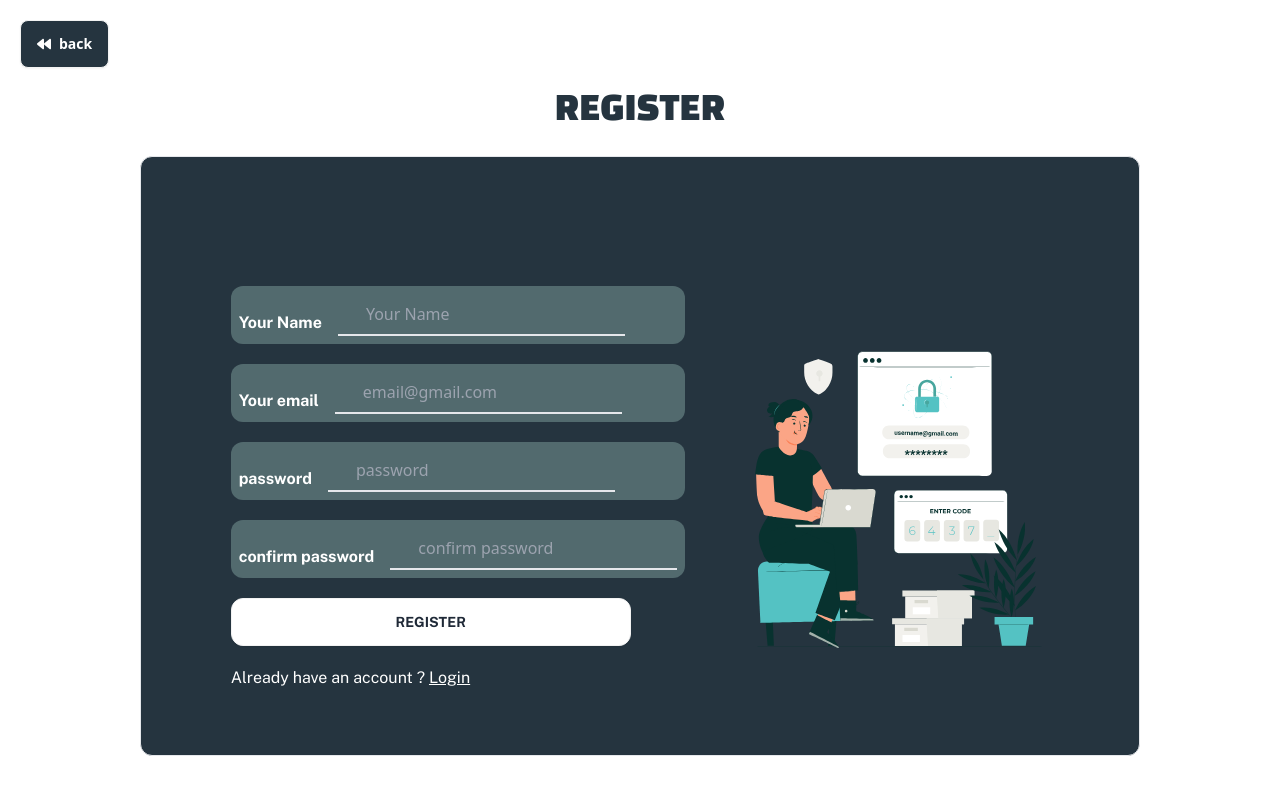
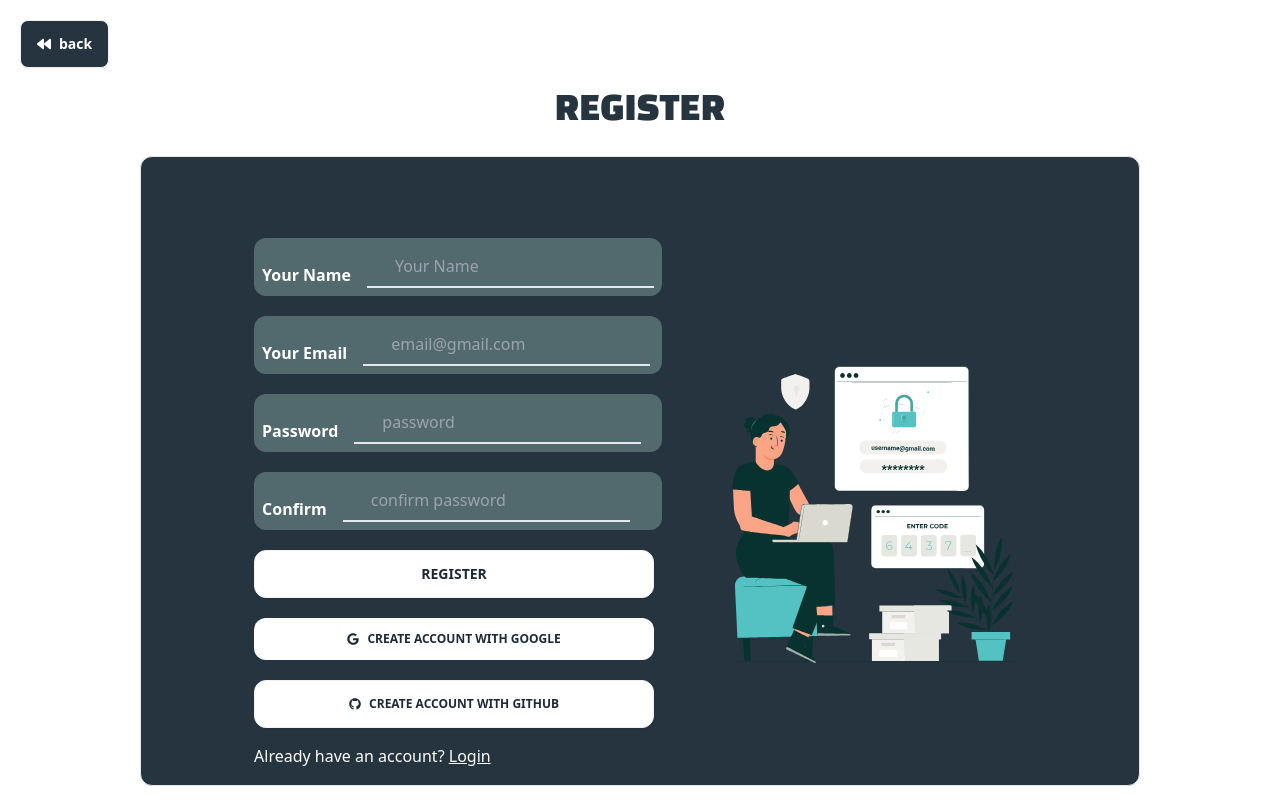
Before and after one commit to osmanratib/travelora-client, a React (Vite) app: page /register in a window 1280 px wide. Built offline with nearby package versions, Linux system fonts and the light colour scheme; no server answers.

Commit message:
complete traveloraClient design for UI

```diff
--- a/src/Pages/MyList/MyList.jsx
+++ b/src/Pages/MyList/MyList.jsx
@@ -8,14 +8,24 @@ import { Link } from "react-router-dom";
 const MyList = () => {
   const { user } = useContext(AuthContext);
   const [places, setPlaces] = useState([]);
+  const [loading, setLoading] = useState(!!user);
+  const [deletingId, setDeletingId] = useState(null);
 
   useEffect(() => {
-  if (user?.email) {
-   fetch(`http://localhost:5000/myPLaces?email=${user.email}`)
+    if (!user?.email) return;
+
+    setLoading(true);
+
+    fetch(`http://localhost:5000/myPlaces?email=${user.email}`)
       .then((res) => res.json())
-    .then((data) => setPlaces(data))
-    .catch((err) => console.error(err));
-  }
+      .then((data) => {
+        setPlaces(data);
+        setLoading(false);
+      })
+      .catch((err) => {
+        console.error(err);
+        setLoading(false);
+      });
   }, [user]);
 
   const handleDelete = (id) => {
@@ -27,27 +37,58 @@ const MyList = () => {
       confirmButtonText: "Yes, delete it!",
     }).then((result) => {
       if (result.isConfirmed) {
+        setDeletingId(id);
+
         fetch(`http://localhost:5000/places/${id}`, {
           method: "DELETE",
         })
           .then((res) => res.json())
           .then((data) => {
+            setDeletingId(null);
+
             if (data.deletedCount > 0) {
-       Swal.fire("Deleted!", "Your tourist spot has been deleted.", "success");
-       const filterSpots = places.filter((place) => place._id !== id);
-       setPlaces(filterSpots);
+              Swal.fire(
+                "Deleted!",
+                "Your tourist spot has been deleted.",
+                "success"
+              );
+
+              setPlaces((prev) =>
+                prev.filter((place) => place._id !== id)
+              );
             }
+          })
+          .catch((err) => {
+            console.error(err);
+            setDeletingId(null);
           });
       }
     });
   };
 
+  if (!user) {
+    return (
+      <div className="text-center mt-20 text-gray-500">
+        Please login to see your tourist spots.
+      </div>
+    );
+  }
 
+  if (loading) {
+    return (
+      <div className="flex justify-center items-center h-screen">
+        <span className="loading loading-spinner loading-lg text-primary"></span>
+      </div>
+    );
+  }
 
   return (
-  <div className="p-5 max-w-[1200px] mx-auto h-screen">
-     <h1 className='text-center  text-primary-0 font-changaOne text-[30px] m-5' >My tourist Spot</h1>
-   <table className="w-full  table-auto border-collapse border border-gray-500 text-center">
+    <div className="p-5 max-w-[1200px] mx-auto min-h-screen">
+      <h1 className="text-center text-primary-0 font-changaOne text-[30px] m-5">
+        My Tourist Spot
+      </h1>
+
+      <table className="w-full table-auto border-collapse border border-gray-500 text-center">
         <thead>
           <tr className="bg-gray-700 text-white">
             <th className="border px-4 py-2">Image</th>
@@ -57,31 +98,47 @@ const MyList = () => {
             <th className="border px-4 py-2">Actions</th>
           </tr>
         </thead>
+
         <tbody>
           {places.map((place) => (
             <tr key={place._id} className="hover:bg-gray-200">
               <td className="border px-4 py-2">
-        <img src={place.image} alt={place.touristSpotName} className="w-20 h-20 object-cover mx-auto" />
+                <img
+                  src={place.image}
+                  alt={place.touristSpotName}
+                  className="w-20 h-20 object-cover mx-auto"
+                />
               </td>
-       <td className="border px-4 py-2">{place.touristSpotName}</td>
+
+              <td className="border px-4 py-2">
+                {place.touristSpotName}
+              </td>
+
               <td className="border px-4 py-2">{place.country}</td>
+
               <td className="border px-4 py-2">{place.location}</td>
+
               <td className="border px-4 py-2 space-x-2">
-           <Link to={`/updatePlace/${place._id}`} >
-            <button
-             className="bg-primary-0 px-3 py-1 rounded text-white"
-           >
+                <Link to={`/updatePlace/${place._id}`}>
+                  <button className="bg-primary-0 px-3 py-1 rounded text-white">
                     <FaEdit />
-           </button></Link>
+                  </button>
+                </Link>
+
                 <button
                   onClick={() => handleDelete(place._id)}
                   className="bg-red-600 px-3 py-1 rounded text-white"
                 >
-        <MdDelete/>
+                  {deletingId === place._id ? (
+                    <span className="loading loading-spinner loading-sm"></span>
+                  ) : (
+                    <MdDelete />
+                  )}
                 </button>
               </td>
             </tr>
           ))}
+
           {places.length === 0 && (
             <tr>
               <td colSpan={5} className="py-5 text-gray-500">
--- a/src/Pages/Register/Register.jsx
+++ b/src/Pages/Register/Register.jsx
@@ -1,147 +1,173 @@
-import Lottie from 'lottie-react';
-import React, { useContext } from 'react';
-import { FaBackward } from "react-icons/fa";
-import { Link, useNavigate } from 'react-router-dom';
-import lottie from '../../../public/Images/Lottie/signup.json'
-import { AuthContext } from '../../AuthProvider/AuthProvider';
-import toast, { Toaster } from 'react-hot-toast';
-
+import Lottie from "lottie-react";
+import React, { useContext, useState } from "react";
+import { FaBackward, FaGoogle, FaGithub } from "react-icons/fa";
+import { Link, useNavigate } from "react-router-dom";
+import lottie from "../../../public/Images/Lottie/signup.json";
+import { AuthContext } from "../../AuthProvider/AuthProvider";
+import toast, { Toaster } from "react-hot-toast";
 
 const Register = () => {
-
- const { createUser } = useContext(AuthContext);
+  const { createUser, CreateUserWithGoogle } = useContext(AuthContext);
   const navigate = useNavigate();
+  const [loading, setLoading] = useState(false);
+  const [googleLoading, setGoogleLoading] = useState(false);
 
   const handleForm = (e) => {
     e.preventDefault();
     const form = e.target;
-
-  const name = form.name.value;
     const email = form.email.value;
     const password = form.password.value;
     const confirmPassword = form.confirmPassword.value;
 
-  console.log(name, email, password, confirmPassword)
-  const user = { name, email, password };
-  console.log(user);
-
-  if (password.length <= 6) {
-   toast.error('Password Length Should Be At Least 6', {
-    style: {
-     backgroundColor: "#000",
-     color: '#fff'
-    }
-   });
+    if (password.length < 6) {
+      toast.error("Password must be at least 6 characters");
       return;
     }
 
-  createUser(email, password)
-   .then(res => {
-    console.log(res);
-    toast("successfully registered ✅",
-     {
-      style: {
-       backgroundColor: "#000",
-       borderRadius: "10px",
-       width: "700px",
-       color: "#fff"
-      },
-     }
-    )
-    form.reset()
-    navigate('/login')
-   })
-   .catch(error => {
-    console.error(error)
-    toast.error(`${error.message}`, {
-     style: {
-      backgroundColor: "#000",
-      borderRadius: "10px",
-      width: "700px",
-      color: "#fff"
-     }
-    })
-   })
-
-
-
+    if (password !== confirmPassword) {
+      toast.error("Passwords do not match");
+      return;
     }
 
+    setLoading(true);
+
+    createUser(email, password)
+      .then(() => {
+        toast.success("Successfully registered ✅");
+        form.reset();
+        navigate("/login");
+      })
+      .catch((error) => {
+        toast.error(error.message);
+      })
+      .finally(() => setLoading(false));
+  };
+
+  const handleGoogle = () => {
+    setGoogleLoading(true);
+
+    CreateUserWithGoogle()
+      .then(() => {
+        navigate("/");
+      })
+      .catch((error) => {
+        toast.error(error.message);
+      })
+      .finally(() => setGoogleLoading(false));
+  };
+
   return (
-  <div className='p-5'>
-   <Toaster
-    position='right-top'
-   />
-   <Link to={'/'} ><button className='btn bg-primary-0 text-white ' ><FaBackward />back</button></Link>
+    <div className="p-5">
+      <Toaster position="top-right" />
 
-   <h1 className='text-center  text-[40px] m-2 text-primary-0 font-changaOne uppercase ' >Register</h1>
-   <section className=' flex justify-center mt-5  '  >
-    <div className="w-[1000px] h-[600px] border bg-primary-0 rounded-xl flex justify-center gap-16 pt-16 items-center">
+      <Link to={"/"}>
+        <button className="btn bg-primary-0 text-white">
+          <FaBackward /> back
+        </button>
+      </Link>
 
-     <form onSubmit={handleForm} >
+      <h1 className="text-center text-[40px] m-2 text-primary-0 font-changaOne uppercase">
+        Register
+      </h1>
 
-      <div className='space-y-5 ' >
-       <div className="name flex items-center gap-4  bg-[#526a6e] p-2 rounded-xl ">
-        <h1 className='text-white font-bold font-publicSans text-[16px] mt-4' >Your Name </h1>
-        <input type="text"
-         name='name'
-         placeholder='Your Name'
+      <section className="flex justify-center mt-5">
+        <div className="w-[1000px] h-[630px] border bg-primary-0 rounded-xl flex justify-center gap-16 pt-16 items-center">
+
+          <form onSubmit={handleForm}>
+            <div className="space-y-5">
+
+              <div className="flex items-center gap-4 bg-[#526a6e] p-2 rounded-xl">
+                <h1 className="text-white font-bold mt-4">Your Name</h1>
+                <input
+                  type="text"
+                  name="name"
                   required
-         className='outline-none px-7 select-none py-2 bg-transparent border-b-2 text-white'
+                  placeholder="Your Name"
+                  className="outline-none px-7 py-2 bg-transparent border-b-2 text-white"
                 />
               </div>
 
-       <div className=" email flex items-center gap-4  bg-[#526a6e] p-2 rounded-xl ">
-        <h1 className='text-white font-bold font-publicSans text-[16px] mt-4' >Your email </h1>
-        <input type="email"
-         name='email'
+              <div className="flex items-center gap-4 bg-[#526a6e] p-2 rounded-xl">
+                <h1 className="text-white font-bold mt-4">Your Email</h1>
+                <input
+                  type="email"
+                  name="email"
                   required
-         placeholder='email@gmail.com'
-         className='outline-none px-7 py-2 bg-transparent border-b-2 text-white'
+                  placeholder="email@gmail.com"
+                  className="outline-none px-7 py-2 bg-transparent border-b-2 text-white"
                 />
               </div>
 
-       <div className=" password flex items-center gap-4  bg-[#526a6e] p-2 rounded-xl ">
-        <h1 className='text-white font-bold font-publicSans text-[16px] mt-4' > password </h1>
-        <input type="password"
-         name='password'
+              <div className="flex items-center gap-4 bg-[#526a6e] p-2 rounded-xl">
+                <h1 className="text-white font-bold mt-4">Password</h1>
+                <input
+                  type="password"
+                  name="password"
                   required
-         placeholder='password'
-         className='outline-none px-7 py-2 bg-transparent border-b-2 text-white'
+                  placeholder="password"
+                  className="outline-none px-7 py-2 bg-transparent border-b-2 text-white"
                 />
               </div>
 
-       <div className=" confirmPassword flex items-center gap-4  bg-[#526a6e] p-2 rounded-xl ">
-        <h1 className='text-white font-bold font-publicSans text-[16px] mt-4' >confirm password </h1>
-        <input type="password"
-         name='confirmPassword'
+              <div className="flex items-center gap-4 bg-[#526a6e] p-2 rounded-xl">
+                <h1 className="text-white font-bold mt-4">Confirm</h1>
+                <input
+                  type="password"
+                  name="confirmPassword"
                   required
-         placeholder='confirm password'
-         className='outline-none px-7 py-2 bg-transparent border-b-2 text-white'
+                  placeholder="confirm password"
+                  className="outline-none px-7 py-2 bg-transparent border-b-2 text-white"
                 />
               </div>
 
-       <button className='bg-white w-[400px] p-3 rounded-xl font-publicSans font-bold uppercase btn '  >Register</button>
+              <button
+                disabled={loading}
+                className="bg-white w-[400px] p-3 rounded-xl font-bold uppercase btn"
+              >
+                {loading ? (
+                  <span className="loading loading-spinner loading-sm"></span>
+                ) : (
+                  "Register"
+                )}
+              </button>
 
+              <button
+                type="button"
+                onClick={handleGoogle}
+                disabled={googleLoading}
+                className="bg-white w-[400px] p-3 rounded-xl font-bold uppercase 3 flex justify-center items-center gap-2 text-[12px]"
+              >
+                {googleLoading ? (
+                  <span className="loading loading-spinner loading-sm"></span>
+                ) : (
+                  <>
+                    <FaGoogle /> Create account with Google
+                  </>
+                )}
+              </button>
 
-       <div>
-        <h1 className='text-white font-publicSans ' >Already have an account ? <Link to={'/login'} className='underline' >Login</Link></h1>
+              <button
+                type="button"
+                className="bg-white w-[400px] p-3 rounded-xl font-bold uppercase btn flex justify-center items-center gap-2 text-[12px]"
+              >
+                <FaGithub /> Create account with Github
+              </button>
             </div>
 
+            <div className="mt-4">
+              <h1 className="text-white">
+                Already have an account?{" "}
+                <Link to={"/login"} className="underline">
+                  Login
+                </Link>
+              </h1>
             </div>
-
-
           </form>
 
-
-     <div className="lottie w-[300px] h-[300px]">
-      <Lottie animationData={lottie} ></Lottie>
+          <div className="w-[300px] h-[300px]">
+            <Lottie animationData={lottie}></Lottie>
           </div>
-
-
         </div>
-
-
       </section>
     </div>
   );
--- a/src/Shared/Navbar/Navbar.jsx
+++ b/src/Shared/Navbar/Navbar.jsx
@@ -44,12 +44,47 @@ const Navbar = () => {
             </div>
             <ul
               tabIndex={0}
-              className="menu menu-sm dropdown-content bg-base-100 rounded-box z-[1] mt-3 w-52 p-2 shadow">
-              <li>Home</li>
-              <li>All Tourists Spot</li>
-              <li>Add Tourists Spot</li>
-              <li>My List</li>
-              <a className="btn">Login</a>
+              className="menu menu-sm dropdown-content bg-primary-0 rounded-box z-[1] mt-3 w-52 p-2 shadow">
+              <NavLink
+                to="/"
+                className={({ isActive }) =>
+                  isActive ? "text-[#4963c9]" : "text-white"
+                }
+              >
+                <li className='flex items-center gap-1 font-bold font-publicSans text-[13px]' > <TbHomeFilled /> Home</li>
+
+              </NavLink>
+
+              <NavLink
+                to="/allTouristSpot"
+                className={({ isActive }) =>
+                  isActive ? "text-[#4963c9]" : "text-white"
+                }
+              >
+                <li className='flex items-center gap-1 font-bold font-publicSans text-[13px]' > <MdPlace /> Places</li>
+
+              </NavLink>
+
+              <NavLink
+                to="/addTouristSpot"
+                className={({ isActive }) =>
+                  isActive ? "text-[#4963c9]" : "text-white"
+                }
+              >
+                <li className='flex items-center gap-1 font-bold font-publicSans text-[13px]' > <TbHomeFilled /> Add places</li>
+
+              </NavLink>
+
+              <NavLink
+                to="/myList"
+                className={({ isActive }) =>
+                  isActive ? "text-[#4963c9]" : "text-white"
+                }
+              >
+                <li className='flex items-center gap-1 font-bold font-publicSans text-[13px]' > <CiViewList /> My List</li>
+
+              </NavLink>
+              <a className="btn m-5">Login</a>
               <a className="btn">Register</a>
             </ul>
           </div>
```
Also changed, not shown: src/AuthProvider/AuthProvider.jsx (+8 -2 lines), src/Components/Banner/Banner.jsx (+65 -14 lines), src/Pages/Home/Home.jsx (+41 -19 lines). Lines whose indentation alone changed are shown as unchanged.
